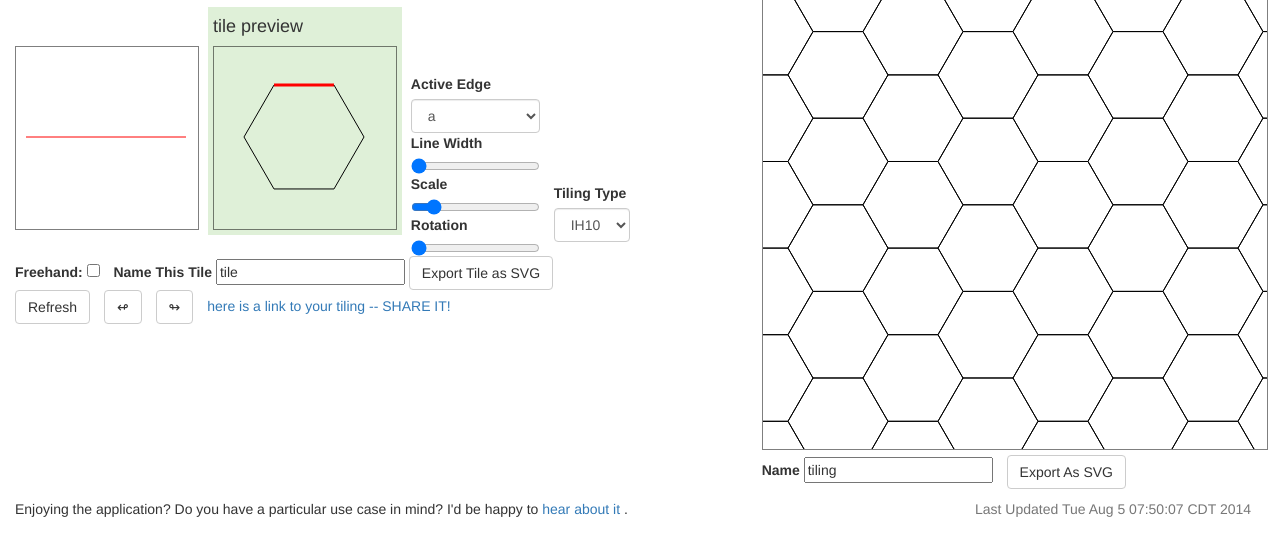
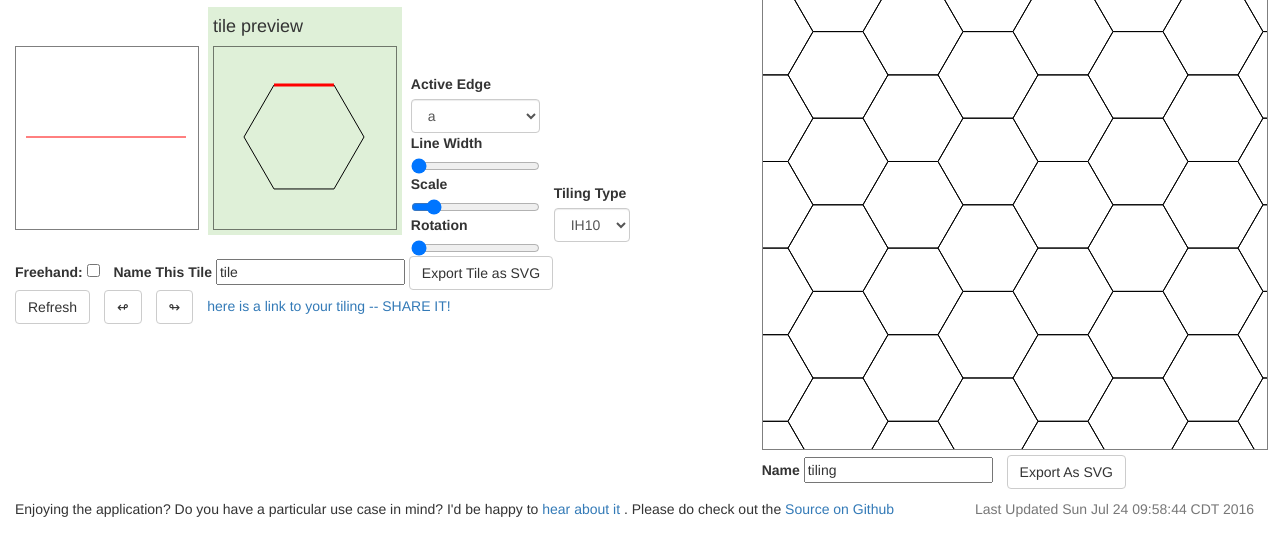
Before and after one commit to PatternTools/Ashlar, a plain HTML site: page www/index.html in a window 1280 px wide. Shown: the part 156-712 px from the top of the page. Drawn offline with nearby package versions, Linux system fonts and the light colour scheme.

Commit message:
updated timestamp, added link to github repo

```diff
--- a/www/index.html
+++ b/www/index.html
@@ -132,11 +132,14 @@
     </div>
     <div class="row">
       <div class="col-md-9">
-	<p> Enjoying the application? Do you have a particular use case in mind?
-	  I'd be happy to <a href="mailto:asciiascetic@gmail.com"> hear about it </a>.</p>
+	<p> Enjoying the application? Do you have a particular use
+	  case in mind?  I'd be happy
+	  to <a href="mailto:asciiascetic@gmail.com"> hear about
+	  it </a>. Please do check out the <a href="https://github.com/asciiascetic/ashlar">Source on Github</a></p>
       </div>
       <div class="col-md-3">
-	<p class="text-muted" id="timestamp">Last Updated Tue Aug  5 07:50:07 CDT 2014 </p>
+	<p class="text-muted" id="timestamp">Last Updated Sun Jul 24 09:58:44 CDT 2016
+ </p>
       </div>
     </div>
   </div>
```
